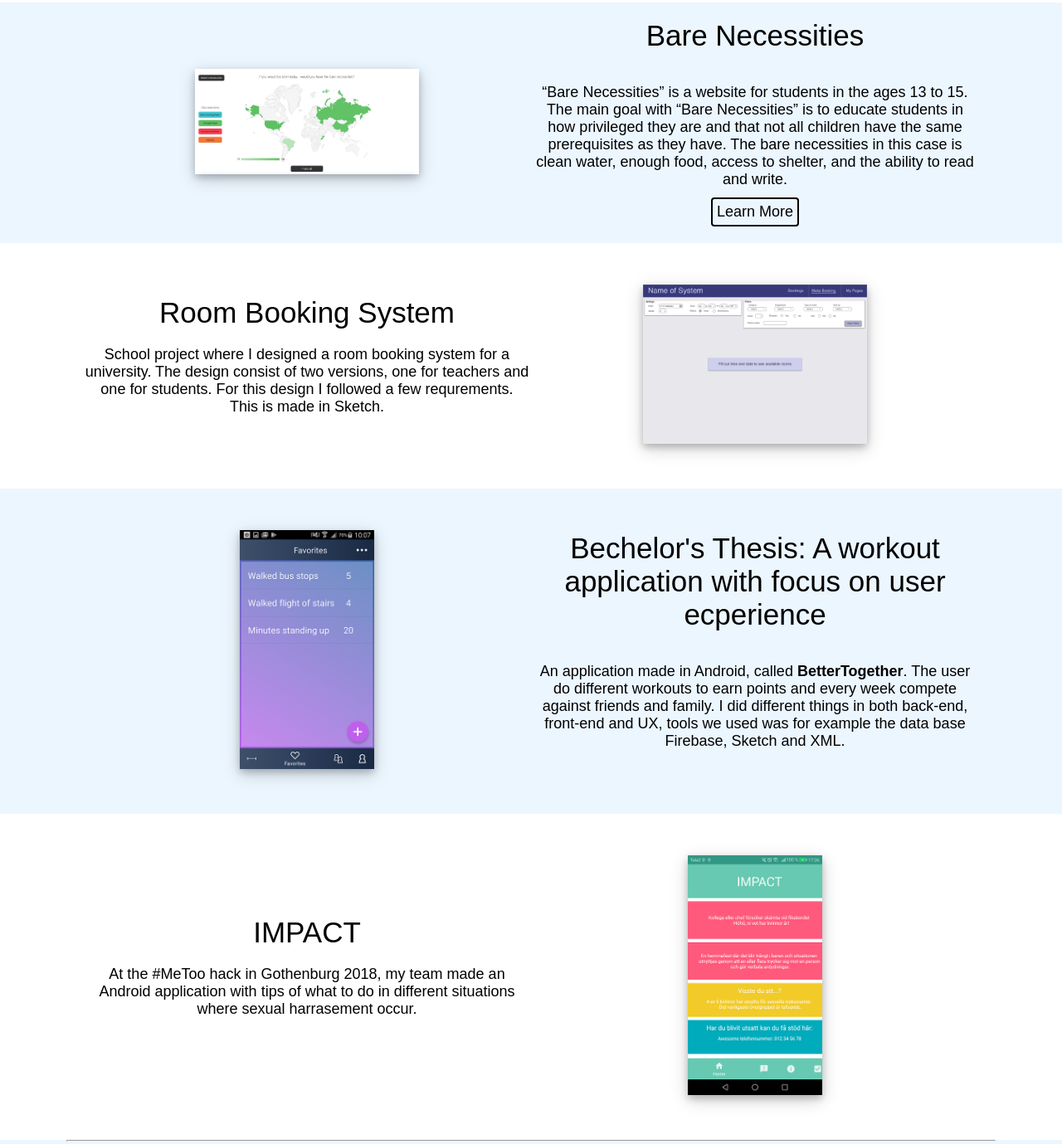
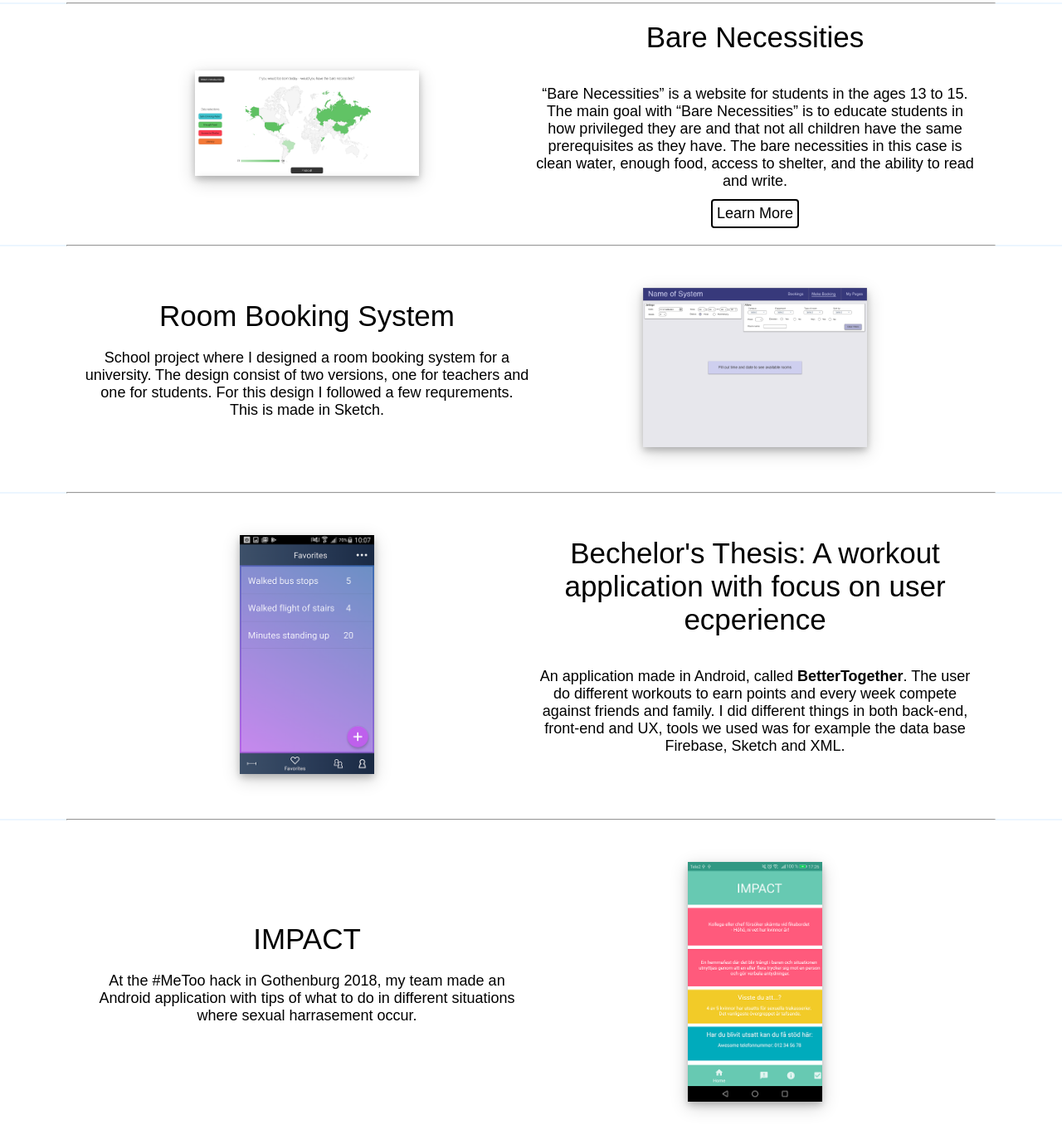
Before and after one commit to rebeccafinne/personalWebpage, a plain HTML site: page index.html in a window 1280 px wide. Shown: the part 1299-2678 px from the top of the page at 83% size. Drawn offline with Linux system fonts and the light colour scheme; a web font is replaced by a local one.

Commit message:
CV updated

```diff
--- a/index.html
+++ b/index.html
@@ -18,7 +18,7 @@
       </div>
 
       <div class="menuTitle">
-          <span id="about" style="padding:20px;"><a href="Rebecca_Finne_CV_eng.pdf">Resume</a> </span>
+          <span id="about" style="padding:20px;"><a href="CV_short.pdf">Resume</a> </span>
           <span id="portfolio" style="padding:20px"><a href="#title">Portfolio</a></span>
           <!-- <span id="aboutHeader"><a href="about.html">About me</a></span> -->
           <span id="contact" style="padding:20px"><a href="#contactFooter">Contact</a></span>
@@ -76,6 +76,9 @@
 
      </div>
 
+     <div class="horisontalLine">
+       <hr>
+     </div>
 
      <div class="projectEven">
 
@@ -100,6 +103,10 @@
 </div>
 
    </div>
+   <div class="horisontalLine">
+     <hr>
+   </div>
+
      <div class="projectOdd">
 
        <div class="text">
@@ -119,6 +126,9 @@
   </div>
 
 
+   </div>
+   <div class="horisontalLine">
+     <hr>
    </div>
 
       <div class="projectEven">
@@ -145,6 +155,11 @@
 
     </div>
 
+    <div class="horisontalLine">
+      <hr>
+    </div>
+
+
     <div class="projectOdd">
 
 
@@ -169,9 +184,7 @@
 
   </div>
 </div>
-<div class="horisontalLine">
-  <hr>
-</div>
+
 
   <footer>
     <div id="flexContainer">
--- a/style.css
+++ b/style.css
@@ -184,7 +184,6 @@ a:hover {
   justify-content: center;
   text-align: center;
   align-items: center;
-  background-color: #ecf6ff;
   grid-template-columns: 1fr 1fr [last];
 }
 
```
Also changed, not shown: 1 other file.
